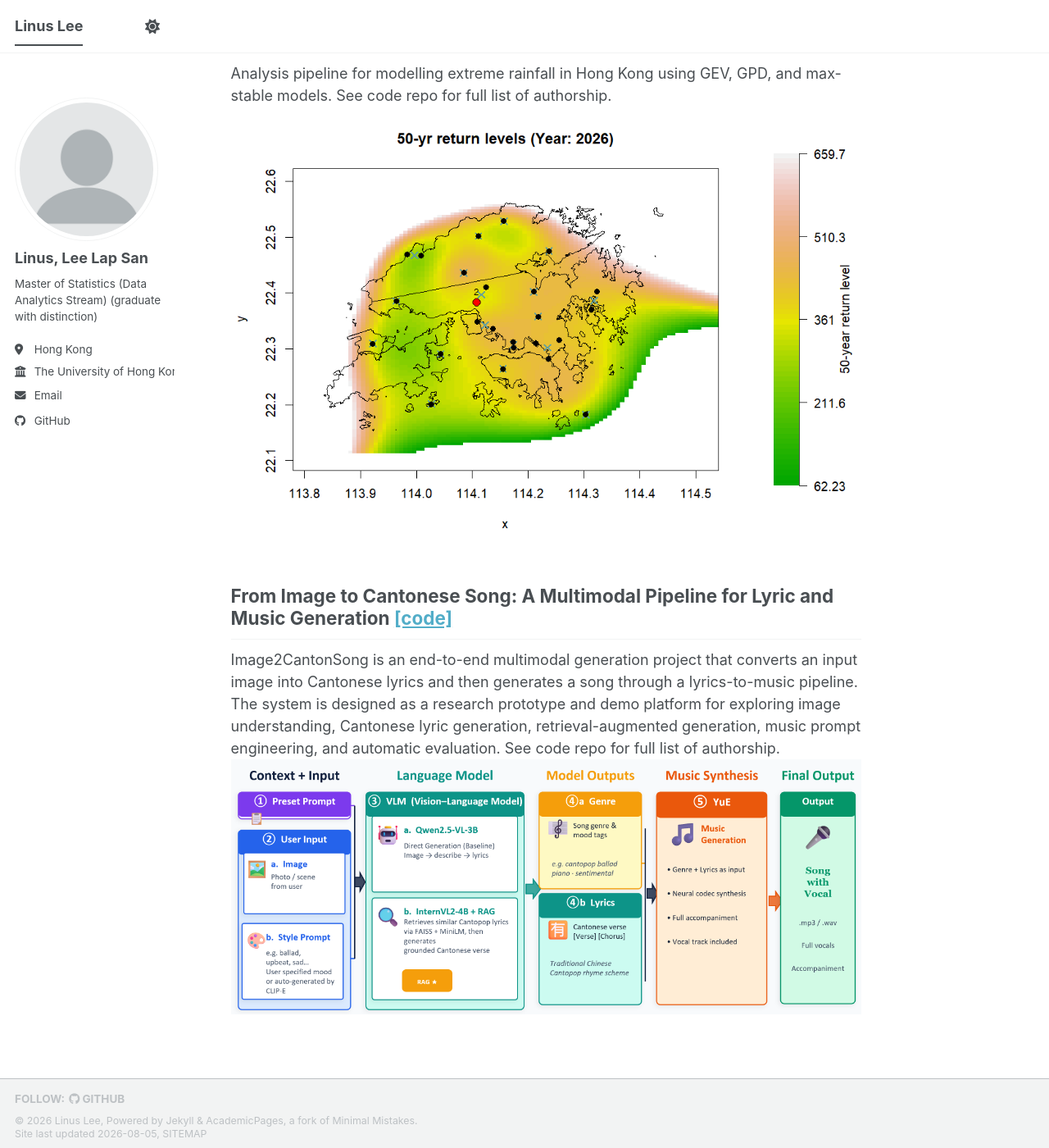
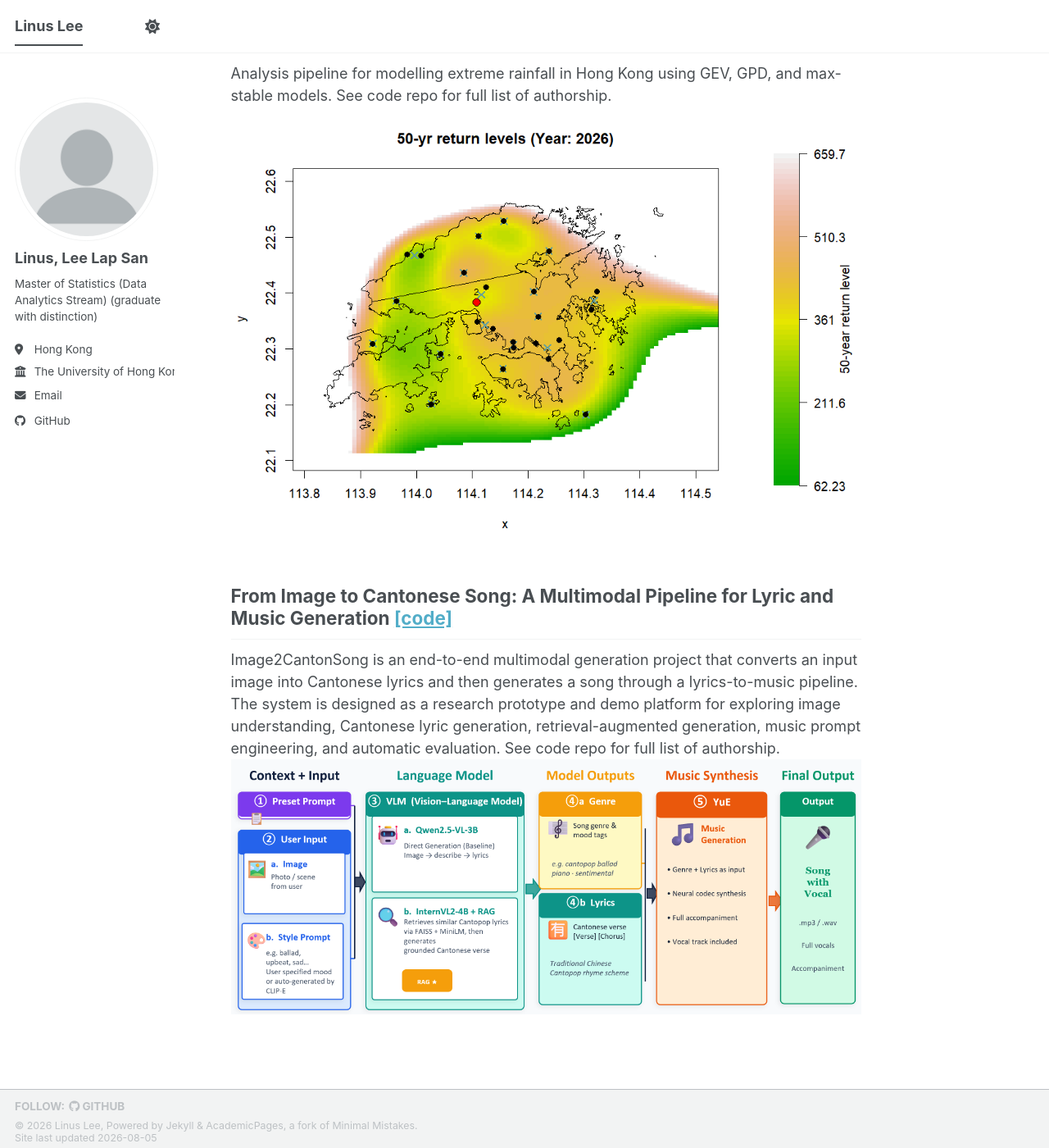
Before and after one commit to linus-lls/linus-lls.github.io, a Jekyll site: the page built from _pages/about.md, in a window 1280 px wide and 1400 px high, scrolled down 190 px. Shown: the whole window at 82% size. Built offline with Jekyll 4.4.1, drawn with Linux system fonts in a browser that asks for light colours; a script bundle is joined from its source files by our own code; library files that are not in the unit come from our copies.

Commit message:
Remove sitemap. Tighten footer.

```diff
--- a/_includes/footer.html
+++ b/_includes/footer.html
@@ -21,5 +21,6 @@
 
 <div class="page__footer-copyright">
   &copy; {{ site.time | date: '%Y' }} {{ site.name | default: site.title }}, {{ site.data.ui-text[site.locale].powered_by | default: "Powered by" }} <a href="https://jekyllrb.com" rel="nofollow">Jekyll</a> &amp; <a href="https://github.com/academicpages/academicpages.github.io">AcademicPages</a>, a fork of <a href="https://mademistakes.com/work/minimal-mistakes-jekyll-theme/" rel="nofollow">Minimal Mistakes</a>.<br />
-  Site last updated {{ "now" | date: '%Y-%m-%d' }}, <a href="/sitemap/" style="text-transform: uppercase;">{{ site.data.ui-text[site.locale].site_map | default: "Sitemap" }}</a>
+  {% comment %}Site last updated {{ "now" | date: '%Y-%m-%d' }}, <a href="/sitemap/" style="text-transform: uppercase;">{{ site.data.ui-text[site.locale].site_map | default: "Sitemap" }}</a>{% endcomment %}
+  Site last updated {{ "now" | date: '%Y-%m-%d' }}
 </div>
--- a/_sass/layout/_footer.scss
+++ b/_sass/layout/_footer.scss
@@ -10,7 +10,7 @@
   float: left;
   margin-left: 0;
   margin-right: 0;
-  margin-top: 1.5em;
+  margin-top: 1em;
   width: 100%;
   clear: both;
 
@@ -31,9 +31,9 @@
     @include clearfix;
     margin-left: auto;
     margin-right: auto;
-    margin-top: 0.5em;
+    margin-top: 0.25em;
     max-width: 100%;
-    padding: 0 1em 0.5em;
+    padding: 0 1em 0.25em;
 
     @include breakpoint($x-large) {
       max-width: $x-large;
@@ -60,7 +60,7 @@
 .page__footer-copyright {
   font-family: $global-font-family;
   font-size: $type-size-7;
-  line-height: 1.3;
+  line-height: 1.2;
 }
 
 .page__footer-follow {
@@ -72,8 +72,8 @@
 
   li {
     display: inline-block;
-    padding-top: 2px;
-    padding-bottom: 2px;
+    padding-top: 0;
+    padding-bottom: 0;
     font-family: $sans-serif-narrow;
     font-size: $type-size-6;
     text-transform: uppercase;
```
